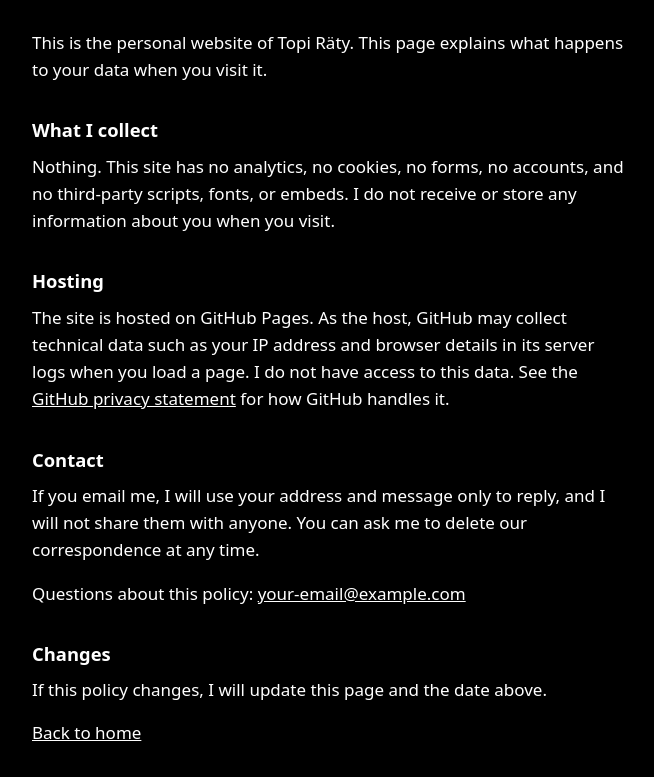
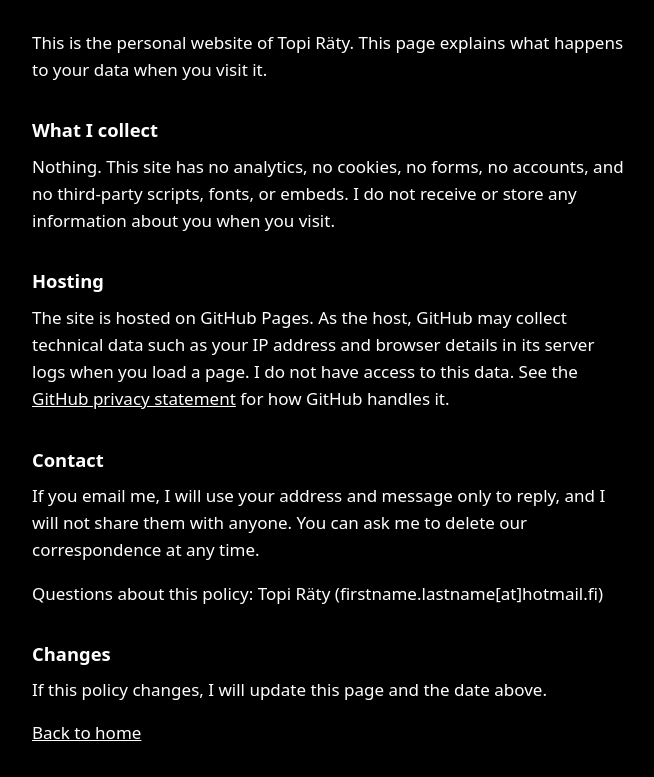
Before and after one commit to topiraty/topiraty.github.io, a plain HTML site: page privacy.html in a window 1280 px wide. Shown: the part 127-904 px from the top of the page, without its empty margins (312-966 px from the left). Drawn offline with Linux system fonts and the light colour scheme.

Commit message:
add email to privacy policy

```diff
--- a/privacy.html
+++ b/privacy.html
@@ -41,7 +41,7 @@
 
     <h2>Contact</h2>
     <p>If you email me, I will use your address and message only to reply, and I will not share them with anyone. You can ask me to delete our correspondence at any time.</p>
-    <p>Questions about this policy: <a href="mailto:your-email@example.com">your-email@example.com</a></p>
+    <p>Questions about this policy: Topi Räty (firstname.lastname[at]hotmail.fi) </p>
 
     <h2>Changes</h2>
     <p>If this policy changes, I will update this page and the date above.</p>
```
